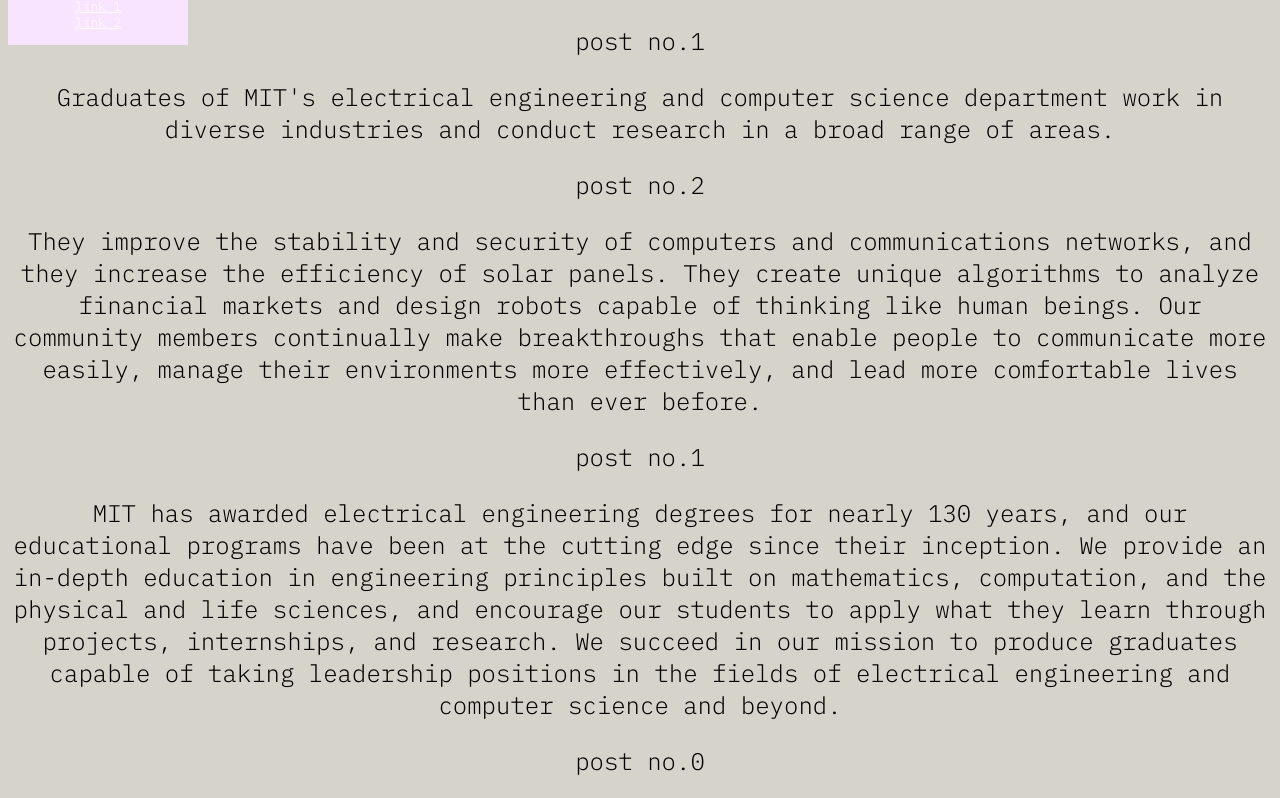
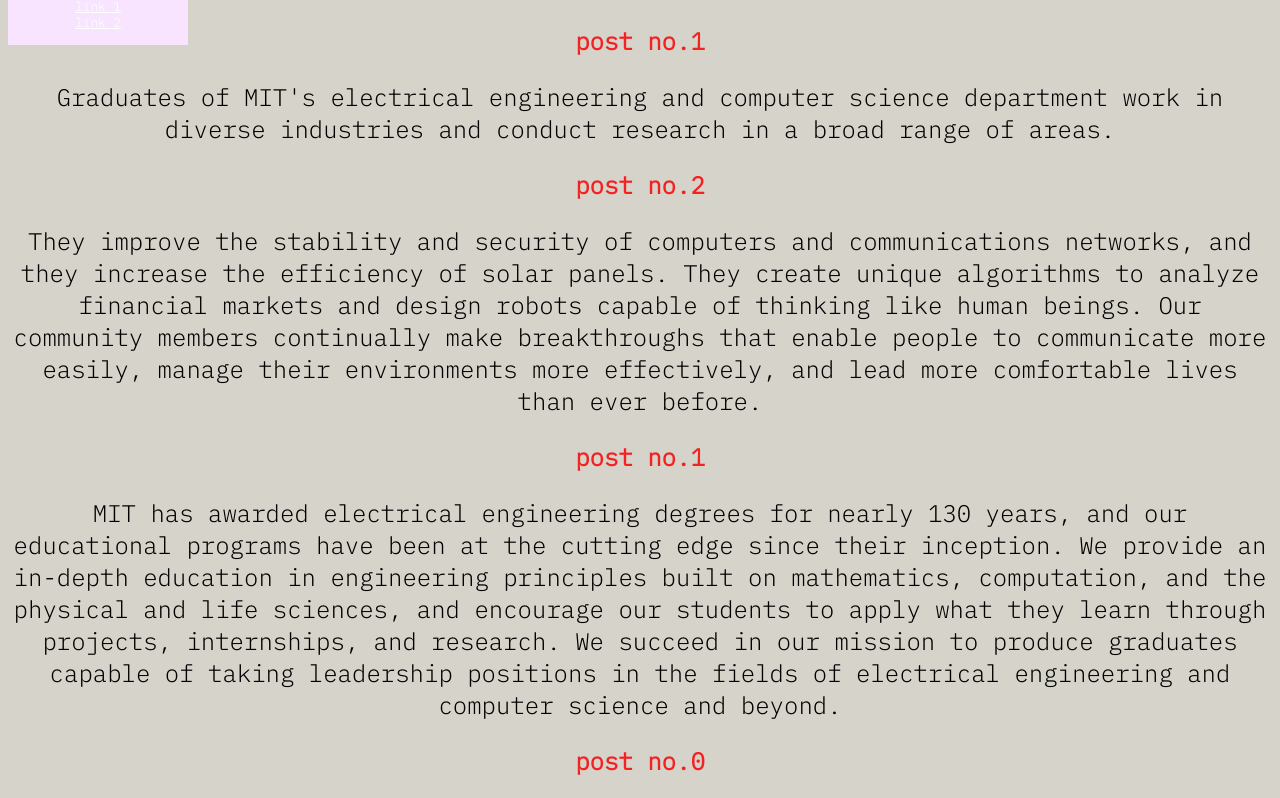
Before and after one commit to sukhigrewal/sukhigrewal.github.io, a plain HTML site: page index.html in a window 1280 px wide. Shown: the part 86-884 px from the top of the page. Drawn offline with Linux system fonts and the light colour scheme.

Commit message:
Update index.html

```diff
--- a/index.html
+++ b/index.html
@@ -22,6 +22,12 @@
     h1 {
       font-size: 42px;
       font-family: 'IBM Plex Mono', monospace;
+    }
+
+    h2 {
+      font-size: 24px;
+      color: #f42121;
+	font-family: 'IBM Plex Mono', monospace;
     }
     p {
       font-size: 24px;
@@ -65,13 +71,13 @@
 <body>
 
 <h1>Sukhi Grewal</h1>
-	<p>post no.1</p>
+	<h2>post no.1</h2>
 <p>Graduates of MIT's electrical engineering and computer science department work in diverse industries and conduct research in a broad range of areas.</p>
-	<p>post no.2</p>
+	<h2>post no.2</h2>
 <p>They improve the stability and security of computers and communications networks, and they increase the efficiency of solar panels. They create unique algorithms to analyze financial markets and design robots capable of thinking like human beings. Our community members continually make breakthroughs that enable people to communicate more easily, manage their environments more effectively, and lead more comfortable lives than ever before.</p>
-	<p>post no.1</p>
+	<h2>post no.1</h2>
 <p>MIT has awarded electrical engineering degrees for nearly 130 years, and our educational programs have been at the cutting edge since their inception. We provide an in-depth education in engineering principles built on mathematics, computation, and the physical and life sciences, and encourage our students to apply what they learn through projects, internships, and research. We succeed in our mission to produce graduates capable of taking leadership positions in the fields of electrical engineering and computer science and beyond.</p>
-	<p>post no.0</p>
+	<h2>post no.0</h2>
 <p>More than 30 percent of MIT's undergraduates are enrolled in the Department of Electrical Engineering and Computer Science, and our graduate programs are world-renowned. Our faculty comprises more than 40 members of the National Academy of Engineering, more than 10 members of the National Academy of Sciences, several National Medal of Technology winners, as well as many fellows of professional societies, such as the IEEE, ACM, APS, AAAI and others.</p>
 
 <footer>
```
